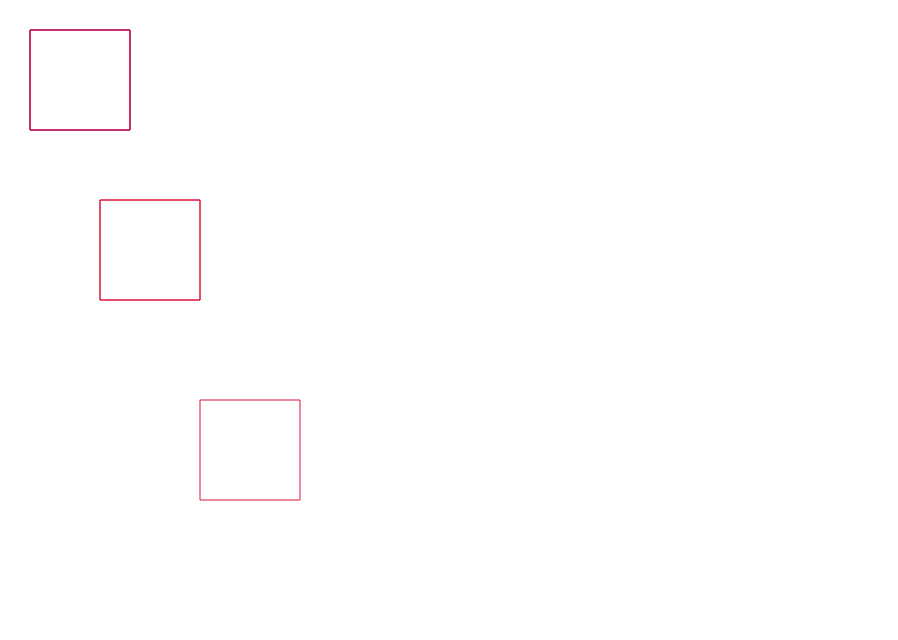
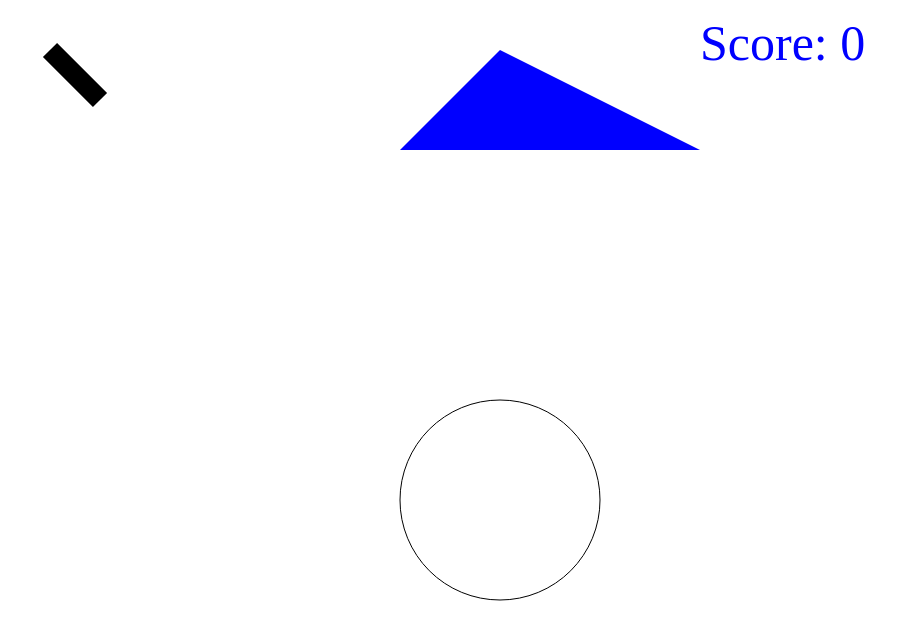
Before and after one commit to carlcrede/creative_code, a plain HTML site: page 1_Canvas_Basics/index.html in a window 1280 px wide. Shown: the whole page, without its empty margins (0-898 px from the left). Drawn offline with Linux system fonts and the light colour scheme.

Commit message:
Added files from 2nd lecture

```diff
--- a/1_Canvas_Basics/index.html
+++ b/1_Canvas_Basics/index.html
@@ -18,12 +18,12 @@
     <script>
 
         // access the canvas element so we can work with it
-        const canvas = document.getElementById("canvas");
+        //const canvas = document.getElementById("canvas");
 
         console.log(canvas);
 
         // get the context
-         const context = canvas.getContext("2d");
+        // const context = canvas.getContext("2d");
         /*
         context.fillStyle = "red";
         // create a rectangle
@@ -72,7 +72,7 @@
         context.fillRect(130, 0, 30, 30); */
 
 
-        context.strokeStyle = "blue";
+       /*  context.strokeStyle = "blue";
         context.rect(30, 30, 100, 100);
         context.stroke();
         context.save();
@@ -85,9 +85,12 @@
 
         context.restore();
         context.rect(200, 400, 100, 100);
-        context.stroke();
+        context.stroke(); */
 
 
     </script>
+
+    <script src="moreShapes.js"></script>
+
 </body>
 </html>
--- /dev/null
+++ b/1_Canvas_Basics/moreShapes.js
@@ -0,0 +1,53 @@
+
+// get the canvas context
+const canvas = document.getElementById("canvas");
+const context = canvas.getContext("2d");
+
+// show Score: 0 in upper right corner
+
+context.font = '50px serif';
+let score = 0;
+draw();
+
+// log key presses for "W A S D"
+const chars = 'wasd';
+window.addEventListener('keydown', ({key}) => {
+    if (chars.indexOf(key.toLowerCase()) != -1) {
+        console.log(key);
+        score++;
+        draw();
+    }
+});
+
+function draw() {
+    context.clearRect(0, 0, canvas.width, canvas.height);
+    context.fillStyle = "blue";
+    context.fillText(`Score: ${score}`, canvas.width * 0.7, 60);
+
+    // draw a circle
+
+    //context.beginPath();
+    context.beginPath();
+    context.arc(canvas.width/2, canvas.height/2, 100, 0, 2 * Math.PI);
+    context.stroke();
+
+
+    // create a line
+    context.beginPath();
+    context.moveTo(50,50);
+    context.lineTo(100,100);
+    context.lineWidth = 20;
+    context.closePath();
+    context.stroke();
+
+    // create a triangle
+    context.beginPath();
+    context.lineWidth = 10;
+    const startX = canvas.width / 2;
+    context.moveTo(startX, 50);
+    context.lineTo(startX - 100, 150);
+    context.lineTo(startX + 200, 150);
+    context.fillStyle = "blue";
+    context.fill();
+
+}
```
Also changed, not shown: 2_Game_Loop/index.html (added, +22 -0 lines), 2_Game_Loop/index.js (added, +26 -0 lines).
